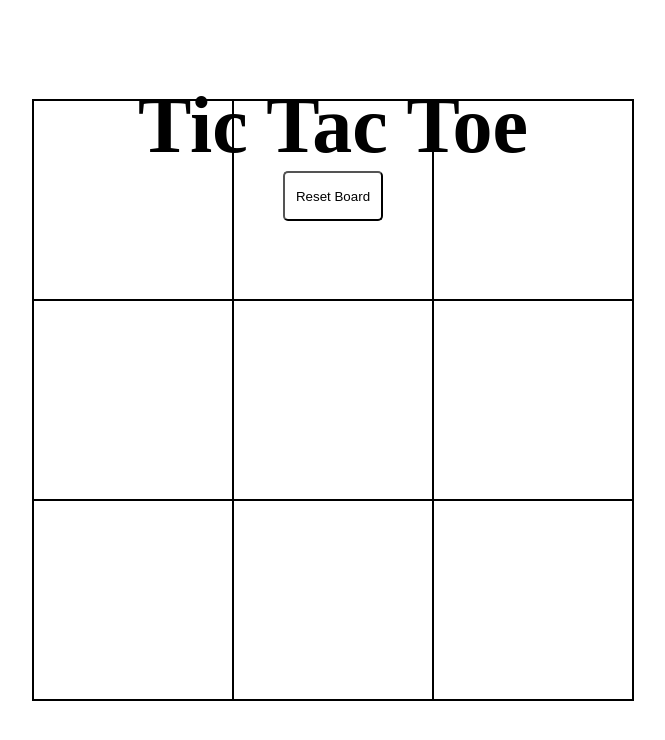
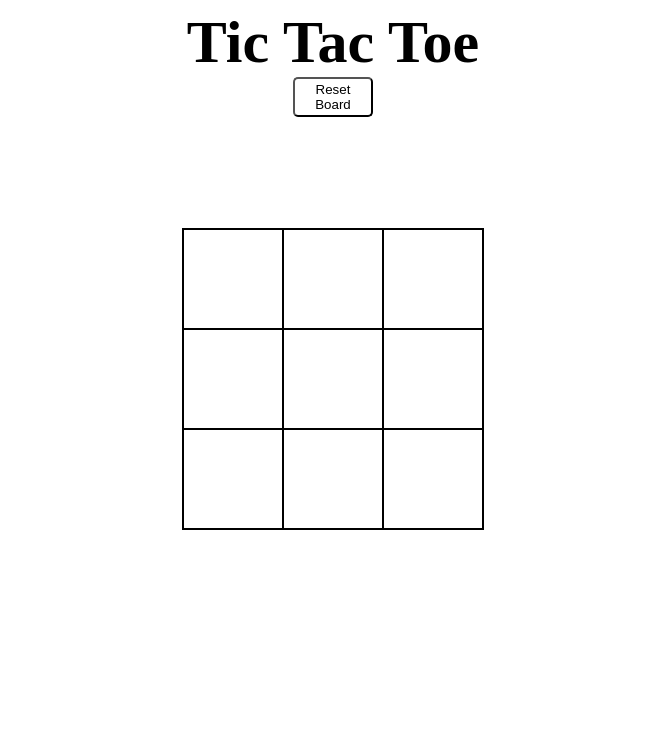
Before and after one commit to Brunation11/tic-tac-toe, a plain HTML site: page basic.html in a window 1280 px wide. Shown: the whole page, without its empty margins (307-972 px from the left). Drawn offline with Linux system fonts and the light colour scheme.

Commit message:
reduce size to fit on smaller browsers

```diff
--- a/index.css
+++ b/index.css
@@ -1,26 +1,27 @@
 .header {
-    font-size: 80px;
+    font-size: 60px;
     margin: 0;
 }
 
 #notification-container {
-    width: 600px;
+    width: 300px;
     height: 220px;
     text-align: center;
-    left: 50%;
-    transform: translateX(-50%);
-    position: absolute;
-    top: 10%;
+    margin: 0 auto;
+    /*left: 50%;*/
+    /*transform: translateX(-50%);*/
+    /*position: absolute;*/
+    /*top: 10%;*/
 }
 
 #notification-banner {
     margin: 0;
-    font-size: 60px;
+    font-size: 40px;
 }
 
 #reset {
-    width: 100px;
-    height: 50px;
+    width: 80px;
+    height: 40px;
     border-radius: 5px;
     background: #fff;
 }
@@ -30,24 +31,25 @@
 }
 
 #board {
-    position: absolute;
-    top: 50%;
-    left: 50%;
-    transform: translateX(-50%) translateY(-50%);
+    margin: 0 auto;
+    /*position: absolute;*/
+    /*top: 50%;*/
+    /*left: 50%;*/
+    /*transform: translateX(-50%) translateY(-50%);*/
     border: 1px solid #000;
-    width: 600px;
-    height: 600px;
+    width: 300px;
+    height: 300px;
 }
 
 .square {
     box-sizing: border-box;
     border: 1px solid #000;
-    width: 200px;
-    height: 200px;
+    width: 100px;
+    height: 100px;
     float: left;
     text-align: center;
-    line-height: 200px;
-    font-size: 100px;
+    line-height: 100px;
+    font-size: 50px;
 }
 
 .disabled {
```
